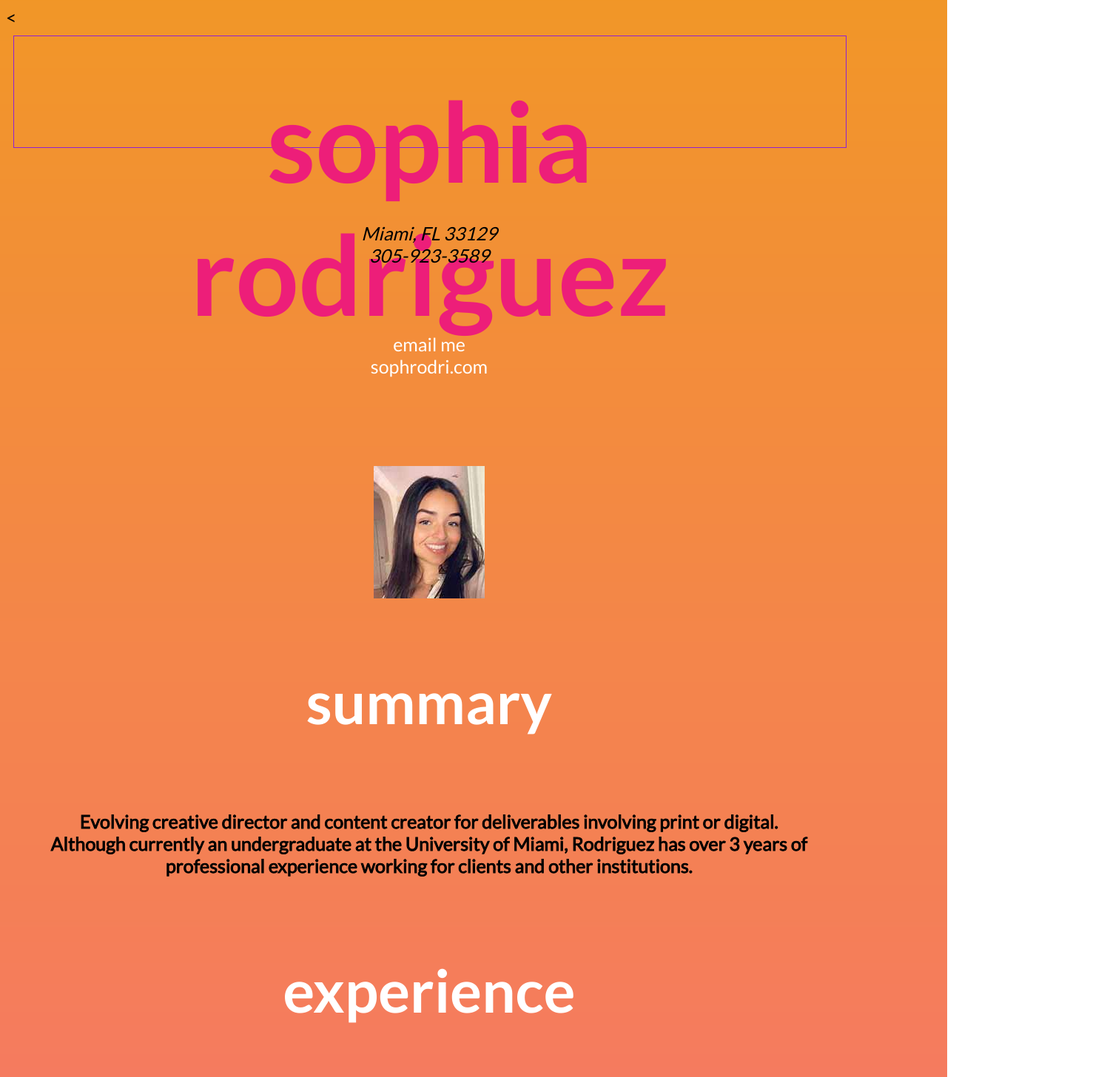
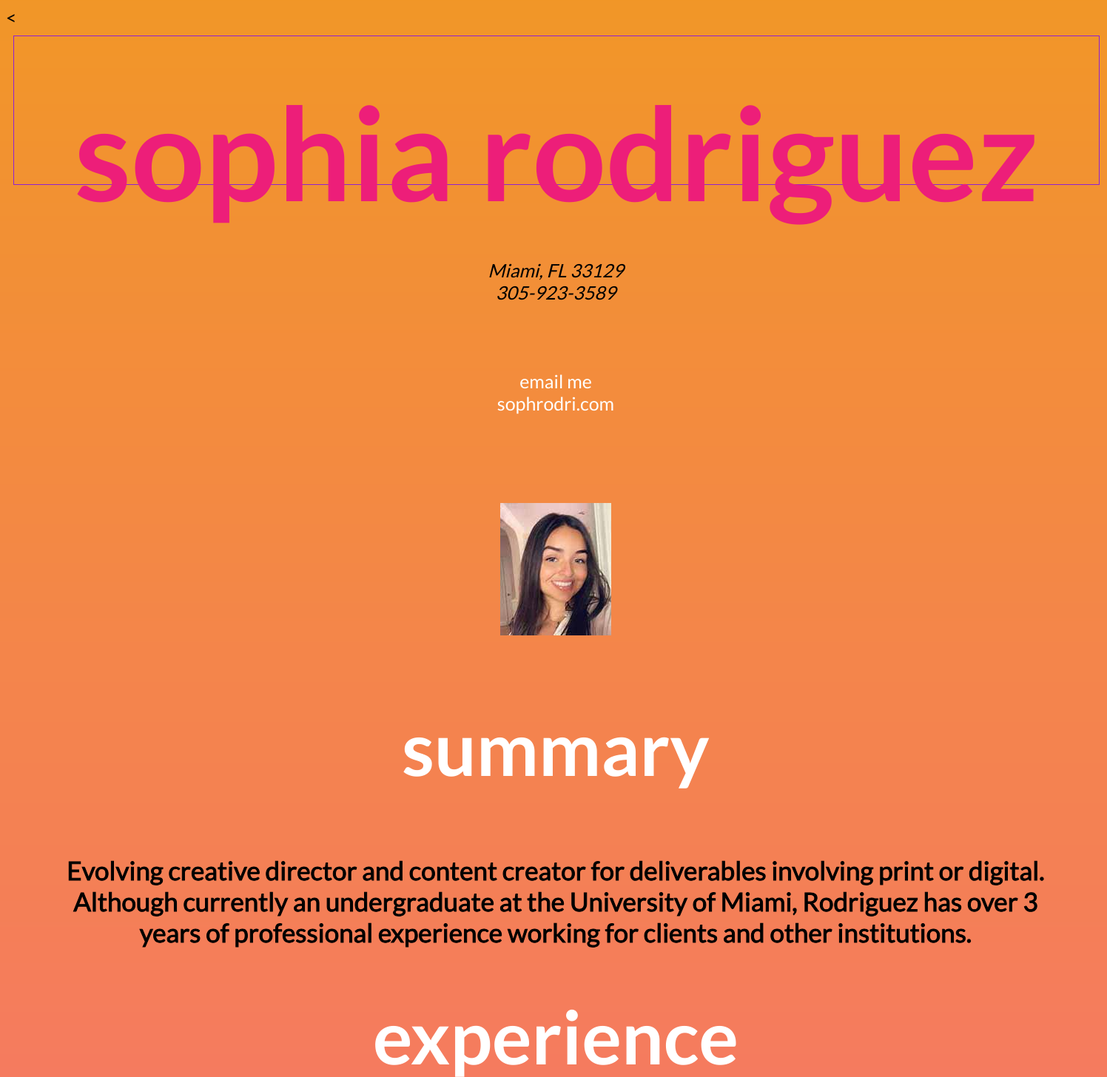
Before and after one commit to sophrodri/sophrodri.github.io, a plain HTML site: page resume/index.html in a window 1280 px wide. Shown: the top 1456 px of the page at 74% size, 1496 px wide, since content can reach past the window. Drawn offline with Linux system fonts and the light colour scheme.

Commit message:
test size

```diff
--- a/resume/css/resume.css
+++ b/resume/css/resume.css
@@ -4,15 +4,15 @@ font-family: 'Lato', sans-serif;
 }
 
 #div-h1{
-  width:1024px;
-  height:50px;
+  width:1366px;
+  height:100px;
   border:solid 1px  #8e21d4;
   margin: 10px;
   padding: 50px;
   display:inline-block;
 
   font-family: 'Lato', sans-serif;
-  font-size: 150px;
+  font-size: 175px;
   font-weight: 800;
   color: rgba(237, 30, 121, 5);
   -webkit-text-stroke: 0px black;
@@ -21,7 +21,7 @@ font-family: 'Lato', sans-serif;
 
 
 .div-head{
-  width:1024px;
+  width:1366px;
   height:30px;
   border:solid 0px  #8e21d4;
   margin: 10px;
@@ -31,27 +31,27 @@ font-family: 'Lato', sans-serif;
 }
 
 .div-sub{
-  width:1024px;
+  width:1366px;
   height:50px;
   border:solid 0px  #8e21d4;
   margin: 10px;
   padding: 50px;
   display:inline-block;
 font-family: 'Lato', sans-serif;
-font-size: 80px;
+font-size: 100px;
 color: rgba(255, 255, 255);
 text-align: center;
 }
 
 .div-text{
-  width:1024px;
+  width:1366px;
   height:100px;
   border:solid 0px  #8e21d4;
   margin: 10px;
   padding: 50px;
   display:inline-block;
 font-family: 'Lato', sans-serif;
-font-size: 25px;
+font-size: 35px;
 color: black;
 -webkit-text-stroke: 1px black;
 text-align: center;
@@ -59,7 +59,7 @@ text-align: center;
 
 
 .div-table{
-  width:1024px;
+  width:1366px;
   height:100px;
   margin: 10px;
   padding: 50px;
@@ -68,7 +68,7 @@ text-align: center;
 
 
 .div-element{
-  width:1024px;
+  width:1366px;
   height:150px;
   margin: 10px;
   padding: 50px;
@@ -81,7 +81,7 @@ text-align: center;
     background-image: url("../images/correctsunset.png");
   background-size: fixed;
   background-repeat: no-repeat;
-    width:1024px;
+    width:1366px;
     height: 768px;
     border: solid 0px;
   }
@@ -91,7 +91,7 @@ text-align: center;
   }
 
   .div-exlist{
-    width:1024px;
+    width:1366px;
     height:1000px;
     border:solid 0px  #8e21d4;
     margin: 10px;
@@ -105,7 +105,7 @@ text-align: center;
   }
 
   .div-edlist{
-    width:1024px;
+    width:1366px;
     height:500px;
     border:solid 0px  #8e21d4;
     margin: 10px;
```
